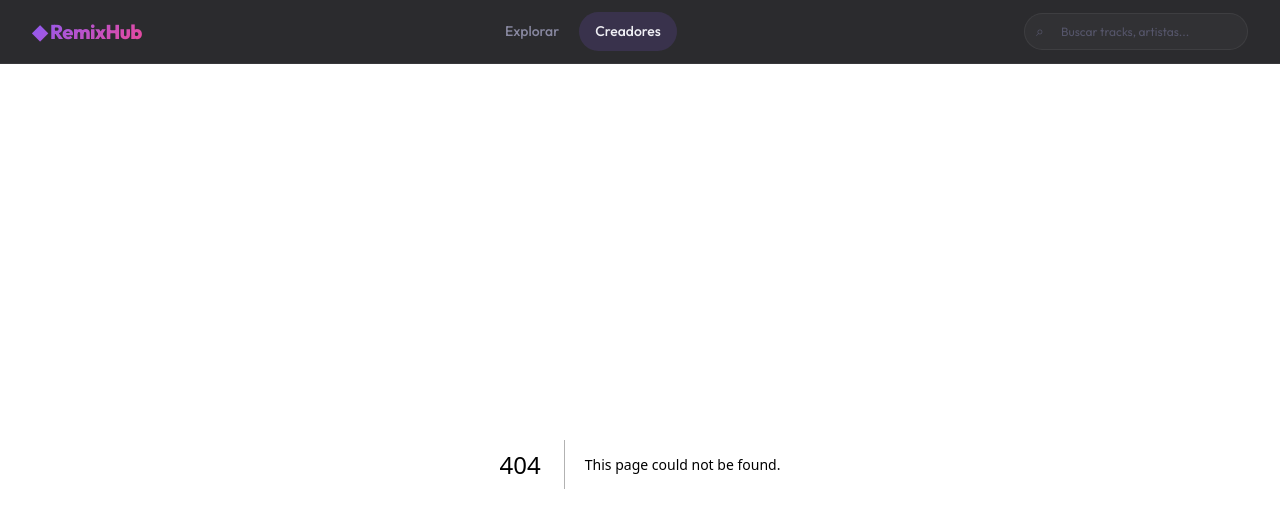
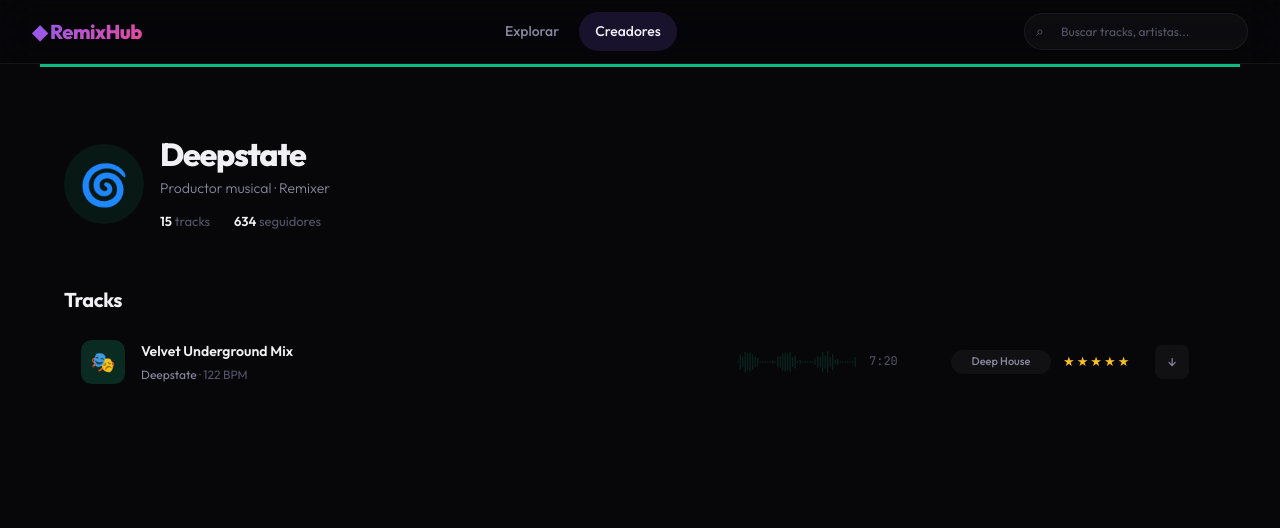
Before and after one commit to Marcus-dev-31/remixapp, a Next.js app: page /creators/deepstate in a window 1280 px wide. Before the commit this address had no page. Shown: the top 528 px of the page. Built offline with nearby package versions, Linux system fonts and the light colour scheme.

Commit message:
feat: add home, creators and creator profile pages

```diff
--- /dev/null
+++ b/app/creators/[slug]/page.module.css
@@ -0,0 +1,100 @@
+.main {
+  max-width: 75rem;
+  margin: 0 auto;
+  padding: 1.5rem 1rem 5rem;
+  display: flex;
+  flex-direction: column;
+  gap: 2rem;
+  position: relative;
+}
+
+.accent {
+  position: absolute;
+  top: 0;
+  left: 0;
+  right: 0;
+  height: 3px;
+}
+
+.header {
+  display: flex;
+  flex-direction: column;
+  align-items: center;
+  text-align: center;
+  gap: 1rem;
+  padding: 2rem 0 1rem;
+}
+
+.avatar {
+  width: 80px;
+  height: 80px;
+  border-radius: 9999px;
+  display: flex;
+  align-items: center;
+  justify-content: center;
+  font-size: 2.5rem;
+  flex-shrink: 0;
+}
+
+.info {
+  display: flex;
+  flex-direction: column;
+  gap: 0.25rem;
+}
+
+.name {
+  font-size: 1.75rem;
+  font-weight: 800;
+  letter-spacing: -0.04em;
+}
+
+.role {
+  color: var(--color-text-secondary);
+  font-size: 0.875rem;
+  font-weight: 300;
+}
+
+.stats {
+  display: flex;
+  gap: 1.5rem;
+  justify-content: center;
+  margin-top: 0.5rem;
+}
+
+.stat {
+  font-size: 0.8125rem;
+  color: var(--color-text-muted);
+}
+
+.stat strong {
+  color: var(--color-text-primary);
+  font-weight: 600;
+}
+
+.sectionTitle {
+  font-size: 1.25rem;
+  font-weight: 700;
+  letter-spacing: -0.02em;
+  margin-bottom: 1rem;
+}
+
+@media (min-width: 768px) {
+  .main {
+    padding: 2rem 1.5rem 5rem;
+  }
+
+  .header {
+    flex-direction: row;
+    text-align: left;
+    align-items: center;
+    padding: 2.5rem 0 1.5rem;
+  }
+
+  .stats {
+    justify-content: flex-start;
+  }
+
+  .name {
+    font-size: 2rem;
+  }
+}
--- /dev/null
+++ b/app/creators/[slug]/page.tsx
@@ -0,0 +1,54 @@
+import { notFound } from 'next/navigation';
+import { CREATORS, TRACKS } from '@/lib/mock-data';
+import TrackList from '@/components/TrackList/TrackList';
+import styles from './page.module.css';
+
+interface CreatorPageProps {
+  params: Promise<{ slug: string }>;
+}
+
+export async function generateStaticParams() {
+  return CREATORS.map((creator) => ({ slug: creator.slug }));
+}
+
+export default async function CreatorPage({ params }: CreatorPageProps) {
+  const { slug } = await params;
+
+  const creator = CREATORS.find((c) => c.slug === slug);
+  if (!creator) notFound();
+
+  const creatorTracks = TRACKS.filter((t) => t.artistSlug === slug);
+
+  return (
+    <main className={styles.main}>
+      <div className={styles.accent} style={{ background: creator.accent }} />
+      <section className={styles.header}>
+        <div
+          className={styles.avatar}
+          style={{ background: `${creator.accent}18` }}
+        >
+          {creator.avatar}
+        </div>
+        <div className={styles.info}>
+          <h1 className={styles.name}>{creator.name}</h1>
+          <p className={styles.role}>Productor musical · Remixer</p>
+          <div className={styles.stats}>
+            <span className={styles.stat}>
+              <strong>{creator.tracks}</strong> tracks
+            </span>
+            <span className={styles.stat}>
+              <strong>{creator.followers.toLocaleString()}</strong> seguidores
+            </span>
+          </div>
+        </div>
+      </section>
+      <section>
+        <h2 className={styles.sectionTitle}>Tracks</h2>
+        <TrackList
+          tracks={creatorTracks}
+          emptyMessage="Este creador aún no tiene tracks"
+        />
+      </section>
+    </main>
+  );
+}
--- /dev/null
+++ b/app/creators/page.module.css
@@ -0,0 +1,48 @@
+.main {
+  max-width: 75rem;
+  margin: 0 auto;
+  padding: 1.5rem 1rem 5rem;
+  display: flex;
+  flex-direction: column;
+  gap: 2rem;
+}
+
+.header {
+  display: flex;
+  flex-direction: column;
+  gap: 0.5rem;
+}
+
+.title {
+  font-size: 1.5rem;
+  font-weight: 800;
+  letter-spacing: -0.03em;
+}
+
+.subtitle {
+  color: var(--color-text-secondary);
+  font-size: 0.9375rem;
+  font-weight: 300;
+  line-height: 1.6;
+}
+
+.grid {
+  display: grid;
+  grid-template-columns: repeat(2, 1fr);
+  gap: 0.75rem;
+}
+
+@media (min-width: 768px) {
+  .main {
+    padding: 2rem 1.5rem 5rem;
+  }
+
+  .title {
+    font-size: 2rem;
+  }
+
+  .grid {
+    grid-template-columns: repeat(auto-fill, minmax(200px, 1fr));
+    gap: 1rem;
+  }
+}
--- a/app/layout.tsx
+++ b/app/layout.tsx
@@ -28,7 +28,7 @@
   children: React.ReactNode;
 }>) {
   return (
-    <html lang="es" className={`${outfit.variable} ${jetbrainsMono.variable}`}>
+    <html lang="es" data-scroll-behavior="smooth" className={`${outfit.variable} ${jetbrainsMono.variable}`}>
       <body>
         <PlayerProvider>
           <ToastProvider>
--- /dev/null
+++ b/app/page.module.css
@@ -0,0 +1,53 @@
+.main {
+  max-width: 75rem;
+  margin: 0 auto;
+  padding: 1.5rem 1rem 5rem;
+  display: flex;
+  flex-direction: column;
+  gap: 2rem;
+}
+
+.hero {
+  display: flex;
+  flex-direction: column;
+  align-items: center;
+  text-align: center;
+  padding: 2rem 0 1rem;
+  gap: 0.75rem;
+}
+
+.heroTitle {
+  font-size: clamp(2rem, 8vw, 4rem);
+  font-weight: 900;
+  letter-spacing: -0.04em;
+  line-height: 1.05;
+}
+
+.heroGradient {
+  background: linear-gradient(135deg, #8B5CF6 0%, #EC4899 50%, #06B6D4 100%);
+  -webkit-background-clip: text;
+  -webkit-text-fill-color: transparent;
+  background-clip: text;
+}
+
+.heroSubtitle {
+  color: var(--text-secondary);
+  font-size: 1rem;
+  font-weight: 300;
+  max-width: 30rem;
+  line-height: 1.6;
+}
+
+@media (min-width: 768px) {
+  .main {
+    padding: 2rem 1.5rem 5rem;
+  }
+
+  .hero {
+    padding: 3.5rem 0 1.5rem;
+  }
+
+  .heroSubtitle {
+    font-size: 1.0625rem;
+  }
+}
--- a/components/CreatorCard/CreatorCard.module.css
+++ b/components/CreatorCard/CreatorCard.module.css
@@ -55,3 +55,9 @@
     padding: var(--space-6) var(--space-5);
   }
 }
+
+.link {
+  text-decoration: none;
+  color: inherit;
+  display: block;
+}
--- /dev/null
+++ b/components/HomeClient/HomeClient.module.css
@@ -0,0 +1,51 @@
+.section {
+  display: flex;
+  flex-direction: column;
+  gap: 1.5rem;
+}
+
+.controls {
+  display: flex;
+  flex-direction: column;
+  gap: 0.75rem;
+}
+
+.search {
+  width: 100%;
+  padding: 0.625rem 1rem;
+  border-radius: 9999px;
+  border: 1px solid var(--border);
+  background: rgba(255, 255, 255, 0.03);
+  color: var(--text-primary);
+  font-family: var(--font-display), sans-serif;
+  font-size: 0.875rem;
+  outline: none;
+  transition: border-color 0.2s ease, background 0.2s ease;
+}
+
+.search::placeholder {
+  color: var(--text-muted);
+}
+
+.search:focus {
+  border-color: var(--accent);
+  background: rgba(139, 92, 246, 0.05);
+}
+
+.sectionTitle {
+  font-size: 1.25rem;
+  font-weight: 700;
+  letter-spacing: -0.02em;
+}
+
+@media (min-width: 768px) {
+  .controls {
+    flex-direction: row;
+    align-items: center;
+  }
+
+  .search {
+    width: 280px;
+    flex-shrink: 0;
+  }
+}
```
Also changed, not shown: app/creators/page.tsx (added, +24 -0 lines), app/page.tsx (+14 -12 lines), components/CreatorCard/CreatorCard.tsx (+9 -4 lines), components/HomeClient/HomeClient.tsx (added, +58 -0 lines).
